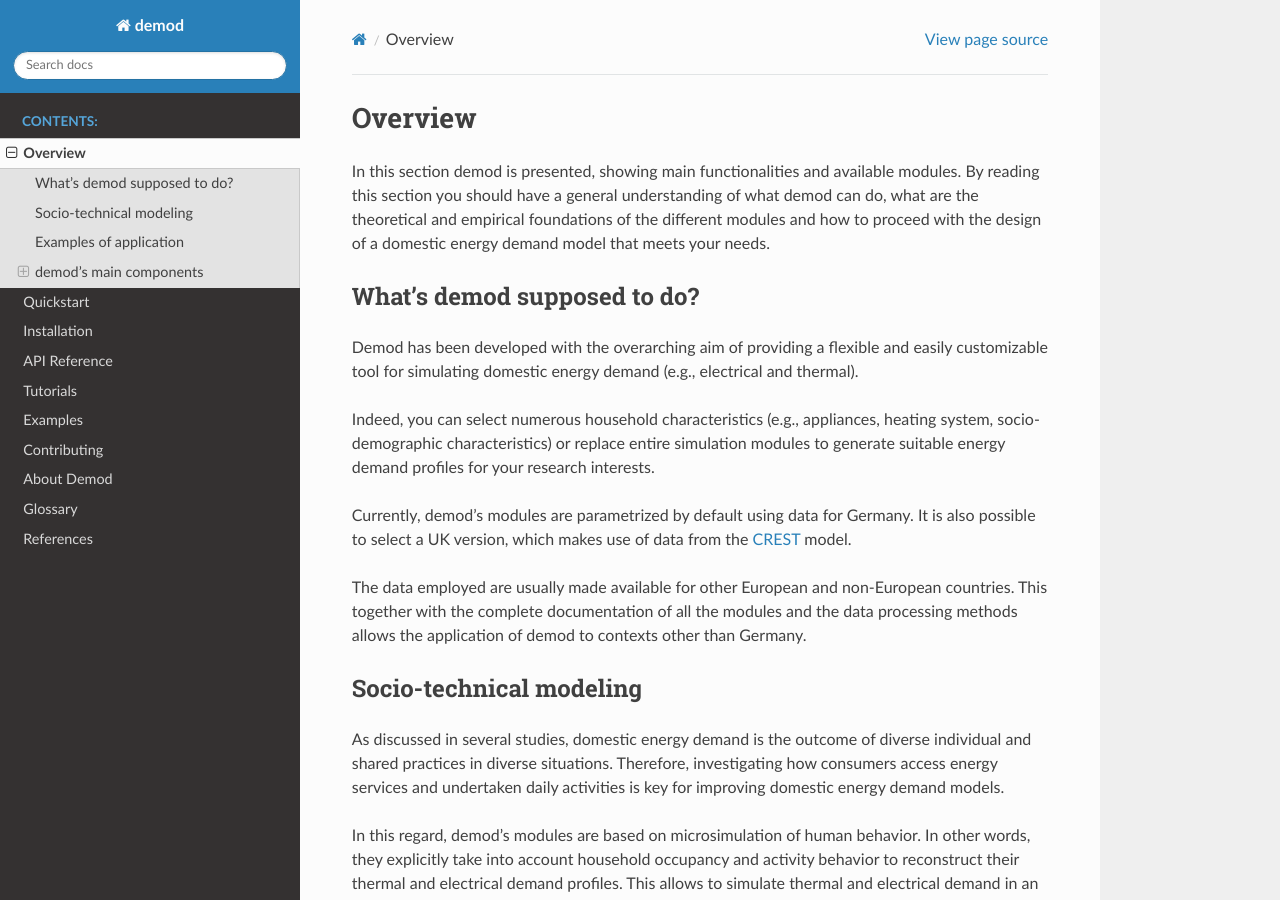
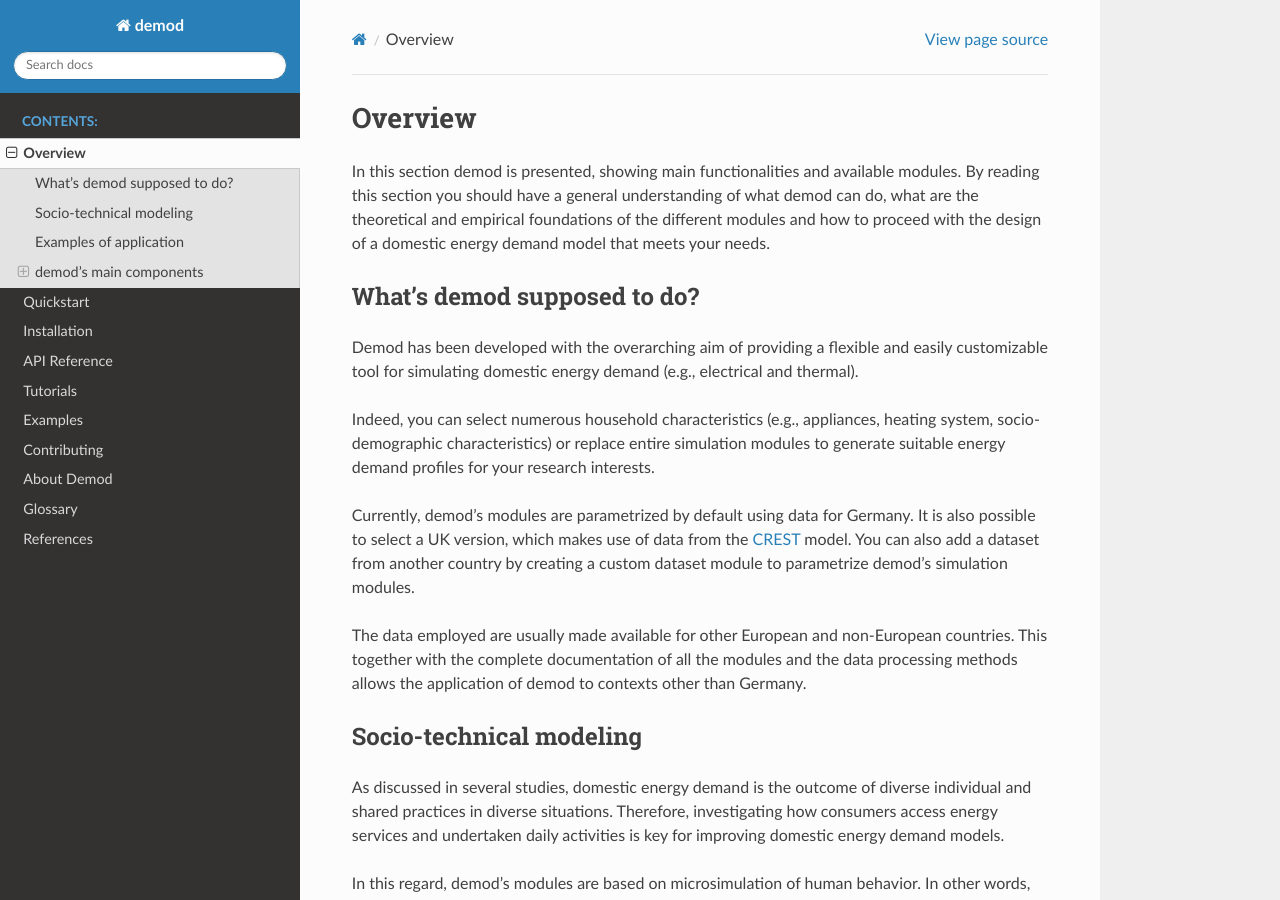
Before and after one commit to epfl-herus/demod, a Sphinx documentation site: the page built from docs/source/overview/index.rst, in a window 1280 px wide and 900 px high. Built offline with Sphinx 7.4.7 and the Read the Docs theme 2.0.0, drawn with Linux system fonts in a browser that asks for light colours; formulas are drawn with MathJax 3.

Commit message:
adding a small note on the datset parametrization

```diff
--- a/docs/source/overview/index.rst
+++ b/docs/source/overview/index.rst
@@ -25,6 +25,8 @@ suitable energy demand profiles for your research interests.
 Currently, demod's modules are parametrized by default using data for Germany.
 It is also possible to select a UK version, which makes use of data
 from the CREST_ model.
+You can also add a dataset from another country by creating a custom dataset
+module to parametrize demod's simulation modules.
 
 The data employed are usually made available
 for other European and non-European countries.
```
